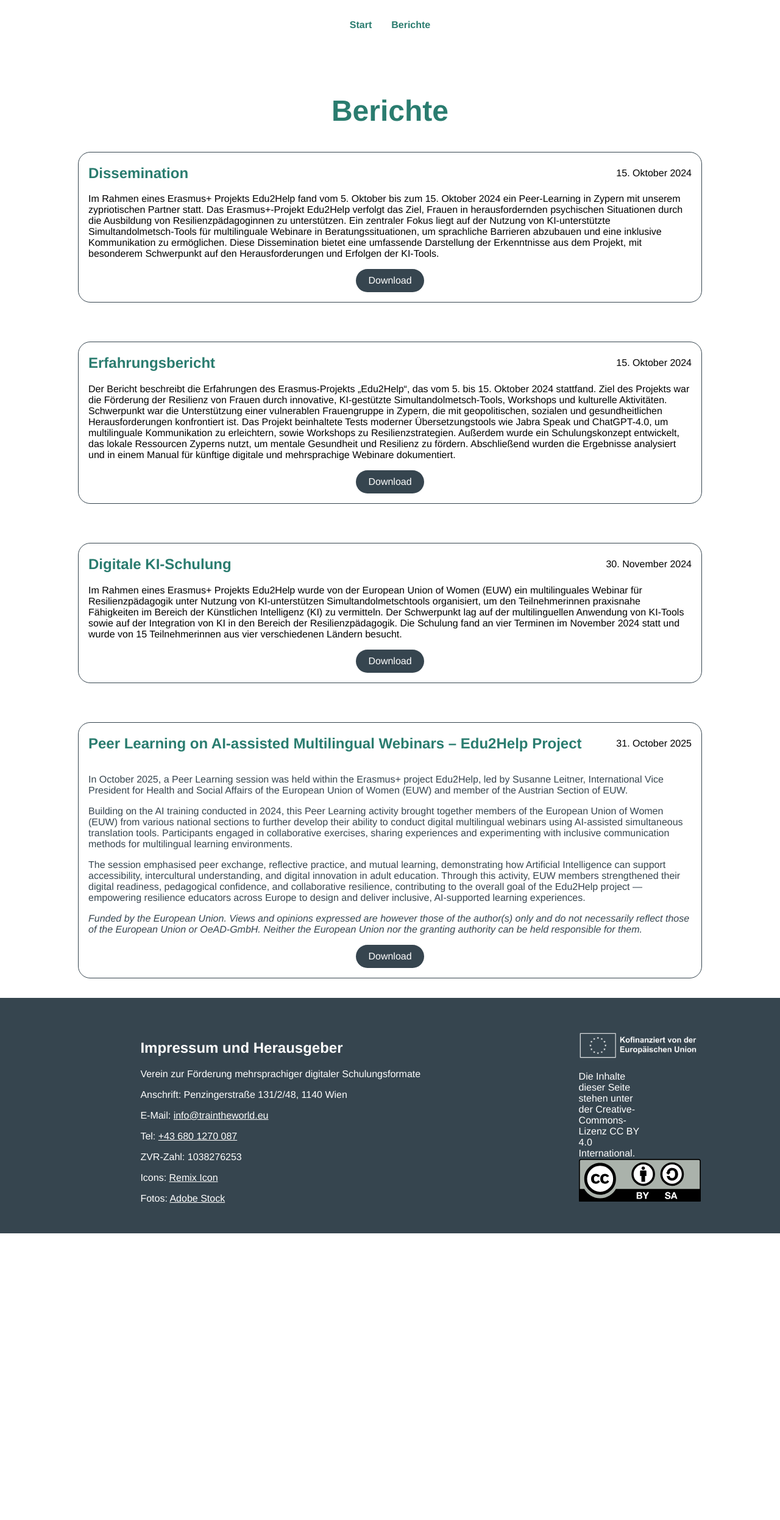
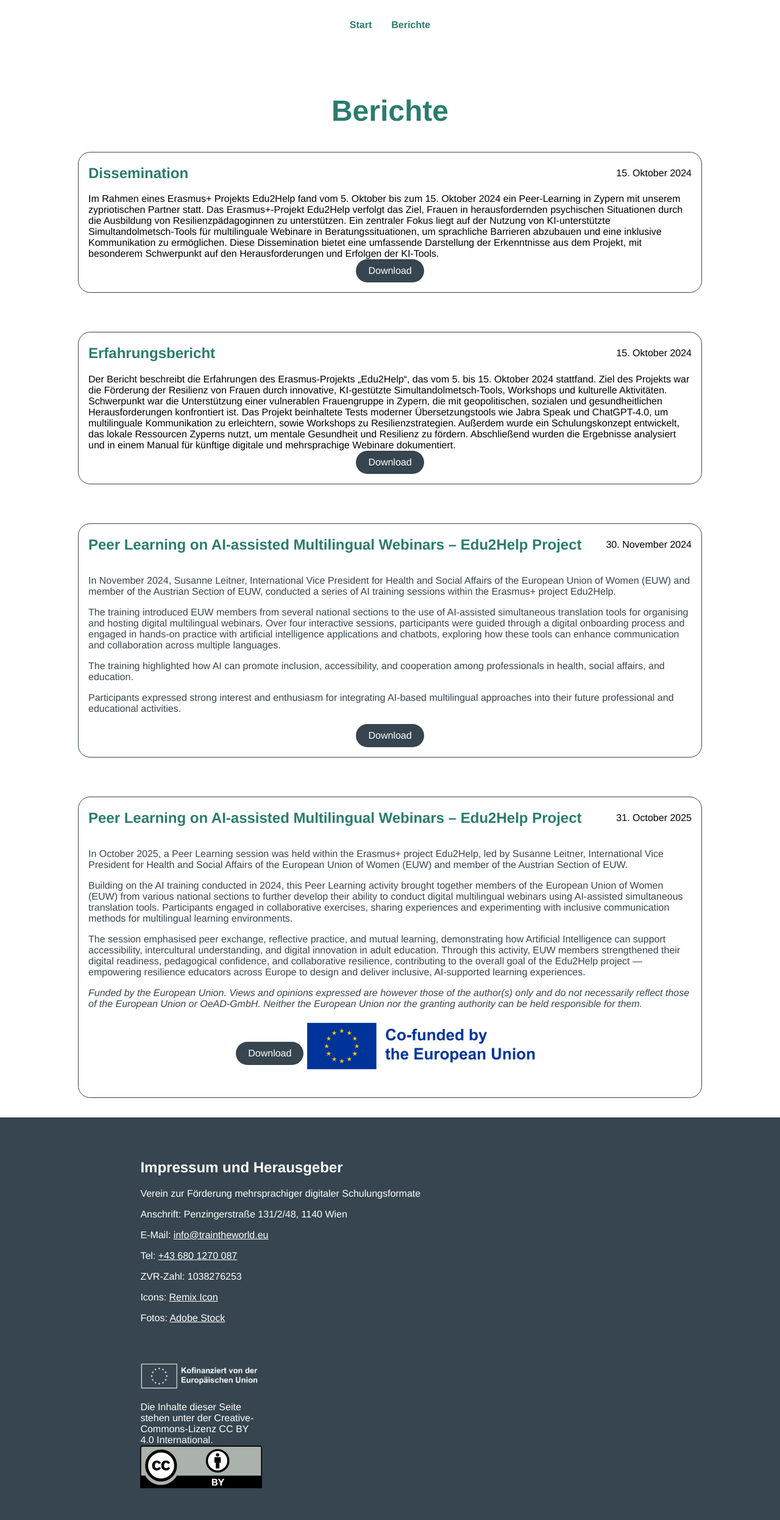
Before and after one commit to traintheworld/traintheworld.github.io, a Jekyll site: the page built from berichte.markdown, in a window 1280 px wide. Shown: the whole page at 61% size. Built offline with Jekyll 4.4.1, drawn with Linux system fonts in a browser that asks for light colours; before the commit the page ends 2022 px from its top, so only the background shows below that.

Commit message:
added logo

```diff
--- a/_includes/page/footer.html
+++ b/_includes/page/footer.html
@@ -15,8 +15,8 @@
                     alt="Kofinanziert von der Europäischen Union" width="88px"> </a>
             <div>
                 <p>Die Inhalte dieser Seite stehen unter der Creative-Commons-Lizenz CC BY 4.0 International.</p>
-                <a target="_blank" href="https://creativecommons.org/licenses/by/4.0/"><img src="assets/img/by-sa.svg"
-                        alt="Creative-Commons-Lizenz CC BY 4.0 International" width="88px"> </a>
+                <a target="_blank" href="https://creativecommons.org/licenses/by/4.0/"><img src="assets/img/by.svg"
+                        alt="Creative-Commons-Lizenz CC BY 4.0 International"> </a>
             </div>
 
         </section>
--- a/_layouts/berichte.html
+++ b/_layouts/berichte.html
@@ -46,15 +46,28 @@ layout: default
             <div class="bericht">
                 <div class="b-w">
                     <div class="b-h">
-                        <h2>Digitale KI-Schulung</h2> 30. November 2024
+                        <h2>Peer Learning on AI-assisted Multilingual Webinars – Edu2Help Project</h2> 30. November 2024
                     </div>
-                    Im Rahmen eines Erasmus+ Projekts Edu2Help wurde von der European Union of Women (EUW) ein
-                    multilinguales Webinar für Resilienzpädagogik unter Nutzung von KI-unterstützen
-                    Simultandolmetschtools organisiert, um den Teilnehmerinnen praxisnahe Fähigkeiten im Bereich der
-                    Künstlichen Intelligenz (KI) zu vermitteln. Der Schwerpunkt lag auf der multilinguellen Anwendung
-                    von KI-Tools sowie auf der Integration von KI in den Bereich der Resilienzpädagogik. Die Schulung
-                    fand an vier Terminen im November 2024 statt und wurde von 15 Teilnehmerinnen aus vier verschiedenen
-                    Ländern besucht.
+                    <p>In November 2024, Susanne Leitner, International Vice President for Health and Social Affairs of
+                        the European Union of
+                        Women (EUW) and member of the Austrian Section of EUW, conducted a series of AI training
+                        sessions within the Erasmus+
+                        project Edu2Help.</p>
+                    <p>The training introduced EUW members from several national sections to the use of AI-assisted
+                        simultaneous translation
+                        tools for organising and hosting digital multilingual webinars.
+                        Over four interactive sessions, participants were guided through a digital onboarding process
+                        and engaged in hands-on
+                        practice with artificial intelligence applications and chatbots, exploring how these tools can
+                        enhance communication and
+                        collaboration across multiple languages.</p>
+                    <p>The training highlighted how AI can promote inclusion, accessibility, and cooperation among
+                        professionals in health,
+                        social affairs, and education.</p>
+                    <p>Participants expressed strong interest and enthusiasm for integrating AI-based multilingual
+                        approaches into their future
+                        professional and educational activities.</p>
+
                     <div class="c-b"><a href="assets/pdf/KI-Schulung2024.pdf" target="_blank" c
                             class="custom-button">Download</a></div>
                 </div>
@@ -91,8 +104,12 @@ layout: default
                             necessarily reflect those of the European Union or OeAD-GmbH. Neither the European Union nor
                             the granting authority can
                             be held responsible for them.</i></p>
-
-                    <div class="c-b"><a href="assets/pdf/" target="_blank" c class="custom-button">Download</a>
+                    <div class="c-b-wrapp">
+                        <div class="c-b"><a href="assets/pdf/" target="_blank" class="custom-button">Download</a>
+                        </div>
+                        <a class="eu-logo" target="_blank" href="https://erasmus-plus.ec.europa.eu/"><img
+                                src="assets/img/eu.png" alt="Kofinanziert von der Europäischen Union" height="88px">
+                        </a>
                     </div>
                 </div>
             </div>
--- a/assets/css/main.css
+++ b/assets/css/main.css
@@ -93,9 +93,20 @@ p {
 }
 
 .c-b {
+    display: flex;
+    justify-content: center;
+}
+
+.c-b-wrapp {
     margin-top: 1rem;
     display: flex;
     justify-content: center;
+    align-items: center;
+}
+
+.eu-logo {
+    align-self: flex-end;
+    height: 112px;
 }
 
 .b-w {
@@ -154,7 +165,7 @@ footer {
     display: flex;
     flex-direction: column;
     justify-content: center;
-    width: 100px;
+    width: 200px;
 }
 
 #eu img {
```
Also changed, not shown: assets/img/by.svg (added), assets/img/eu.png (added).
